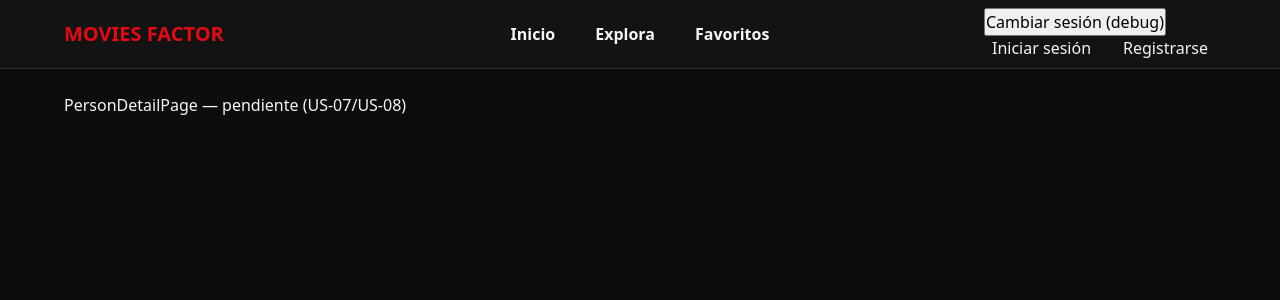
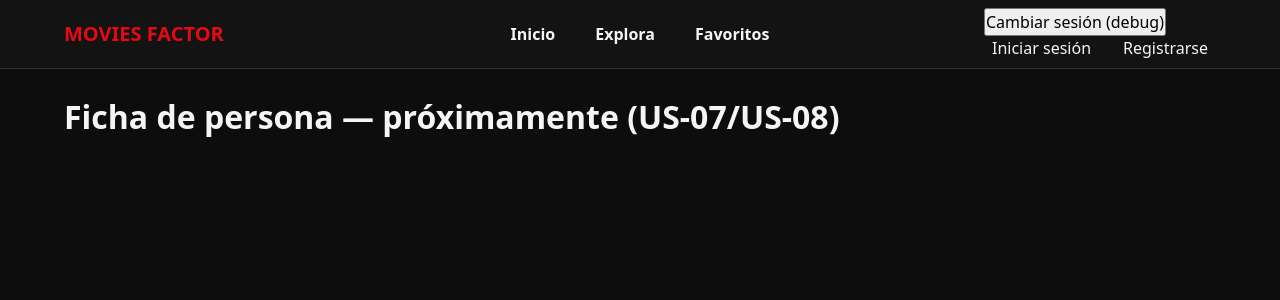
Before and after one commit to Joel-Gandalf/S5_Movies, a React (Vite) app in the folder frontend/: page /people/1 in a window 1280 px wide. Shown: the top 300 px of the page. Built offline with nearby package versions, Linux system fonts and the light colour scheme.

Commit message:
feat(ui): add MovieDetailPage and PersonDetailPage placeholders and wire routes

```diff
--- /dev/null
+++ b/frontend/src/pages/MovieDetailPage.tsx
@@ -0,0 +1,6 @@
+export const MovieDetailPage = () => {
+
+    return (
+        <h1>MovieDetailPage — pendiente (US-06)</h1>
+    );
+}
--- /dev/null
+++ b/frontend/src/pages/PersonDetailPage.tsx
@@ -0,0 +1,6 @@
+export const PersonDetailPage = () => {
+
+    return (
+        <h1>Ficha de persona — próximamente (US-07/US-08)</h1>
+    );
+}
```
Also changed, not shown: frontend/src/routes/AppRoutes.tsx (+14 -15 lines).
